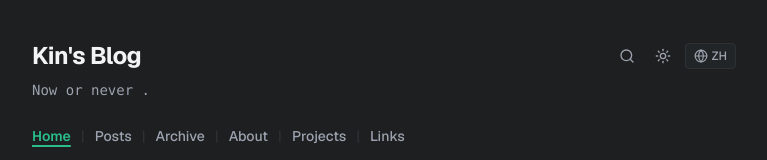
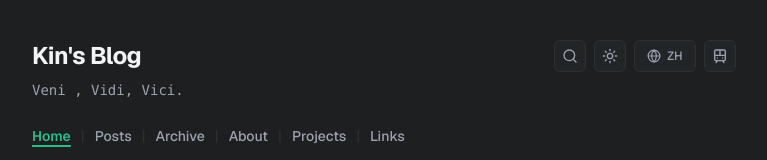
Before and after one commit to davingm/davingm.com, a Next.js app: page / in a window 1280 px wide. Shown: the top 160 px of the page, without its empty margins (256-1023 px from the left). Built offline with nearby package versions, Linux system fonts and the light colour scheme.

Commit message:
feat: 更新多个组件和配置，优化界面元素和内容结构

```diff
--- a/components/Header.tsx
+++ b/components/Header.tsx
@@ -2,6 +2,7 @@
 
 import Link from "next/link";
 import { usePathname } from "next/navigation";
+import { TramFront } from "lucide-react";
 import { ThemeToggle } from "./ThemeToggle";
 import { LanguageSwitcher } from "./LanguageSwitcher";
 import { SearchModal, SearchItem } from "./SearchModal";
@@ -57,6 +58,15 @@ export function Header({ lang, site, currentPath = "", searchItems = [] }: Heade
           <SearchModal lang={lang} items={searchItems} />
           <ThemeToggle />
           <LanguageSwitcher currentLang={lang} />
+          <a
+            href="https://www.travellings.cn/go"
+            target="_blank"
+            rel="noopener noreferrer"
+            aria-label="Traveling link"
+            className="inline-flex items-center justify-center w-8 h-8 rounded-md border border-[var(--color-border)] bg-[var(--color-card)] text-[var(--color-text-muted)] hover:text-[var(--color-heading)] hover:border-[var(--color-accent)] transition-colors"
+          >
+            <TramFront className="w-4 h-4" />
+          </a>
         </div>
       </div>
 
--- a/components/LanguageSwitcher.tsx
+++ b/components/LanguageSwitcher.tsx
@@ -46,10 +46,10 @@ export function LanguageSwitcher({ currentLang }: { currentLang: Language }) {
       <button
         onClick={() => setOpen(!open)}
         aria-label="Switch language"
-        className="flex items-center gap-1 px-2 py-1 text-xs rounded border border-[var(--color-border)] bg-[var(--color-card)] text-[var(--color-text-muted)] hover:text-[var(--color-heading)] hover:border-[var(--color-accent)] transition-colors focus:outline-none"
+        className="inline-flex items-center justify-center gap-1.5 h-8 min-w-[62px] px-2 text-xs rounded-md border border-[var(--color-border)] bg-[var(--color-card)] text-[var(--color-text-muted)] hover:text-[var(--color-heading)] hover:border-[var(--color-accent)] transition-colors focus:outline-none"
       >
         <Globe className="w-3.5 h-3.5" />
-        <span className="uppercase font-medium">{currentLang}</span>
+        <span className="uppercase font-medium leading-none">{currentLang}</span>
       </button>
 
       {open && (
--- a/components/SearchModal.tsx
+++ b/components/SearchModal.tsx
@@ -133,7 +133,7 @@ export function SearchModal({
       <button
         onClick={() => setOpen(true)}
         aria-label="Search docs and posts"
-        className="p-1.5 rounded text-[var(--color-text-muted)] hover:text-[var(--color-heading)] transition-colors focus:outline-none flex items-center gap-1.5"
+        className="inline-flex items-center justify-center w-8 h-8 rounded-md border border-[var(--color-border)] bg-[var(--color-card)] text-[var(--color-text-muted)] hover:text-[var(--color-heading)] hover:border-[var(--color-accent)] transition-colors focus:outline-none"
       >
         <Search className="w-4 h-4" />
       </button>
--- a/components/ThemeToggle.tsx
+++ b/components/ThemeToggle.tsx
@@ -36,7 +36,7 @@ export function ThemeToggle() {
     <button
       onClick={toggleTheme}
       aria-label="Toggle theme"
-      className="p-1.5 rounded text-[var(--color-text-muted)] hover:text-[var(--color-heading)] transition-colors focus:outline-none"
+      className="inline-flex items-center justify-center w-8 h-8 rounded-md border border-[var(--color-border)] bg-[var(--color-card)] text-[var(--color-text-muted)] hover:text-[var(--color-heading)] hover:border-[var(--color-accent)] transition-colors focus:outline-none"
     >
       {theme === "dark" ? (
         <Sun className="w-4 h-4 hover:text-amber-400 transition-colors" />
--- a/lib/content.ts
+++ b/lib/content.ts
@@ -24,7 +24,7 @@ export function getSiteConfig(lang: Language = "zh"): SiteConfig {
     return {
       title: "Kin's Blog",
       author: "Kin",
-      tagline: "Now or never .",
+      tagline: "Veni , Vidi, Vici.",
       url: "https://davingm.com",
       description: "纯 SSG 静态博客",
       bio: "Hi, 我是 Kin!",
--- a/scripts/generate-feeds.mjs
+++ b/scripts/generate-feeds.mjs
@@ -17,7 +17,7 @@ function getSiteConfig(lang = "zh") {
   return {
     title: "Kin's Blog",
     author: "Kin",
-    tagline: "Now or never .",
+    tagline: "Veni , Vidi, Vici.",
     url: "https://davingm.com",
     description: "纯 SSG 静态博客",
   };
```
Also changed, not shown: 5 other files (tests, documents, lock files or other folders).
